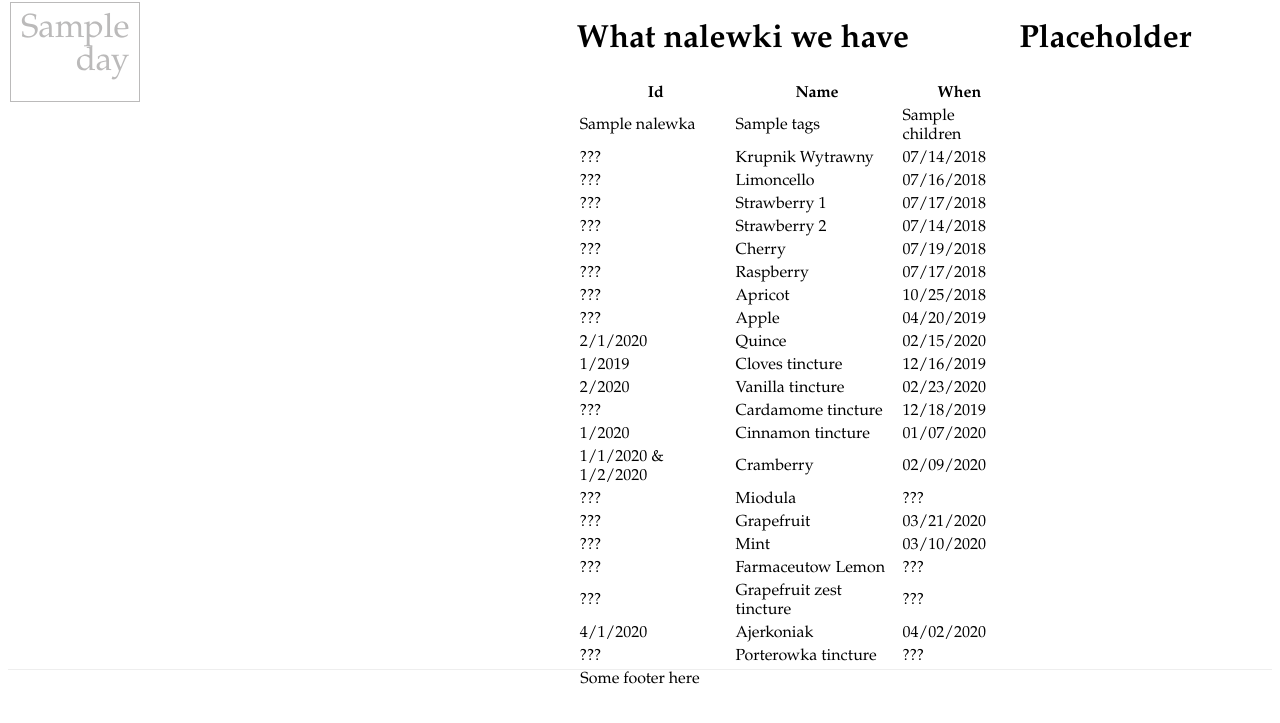
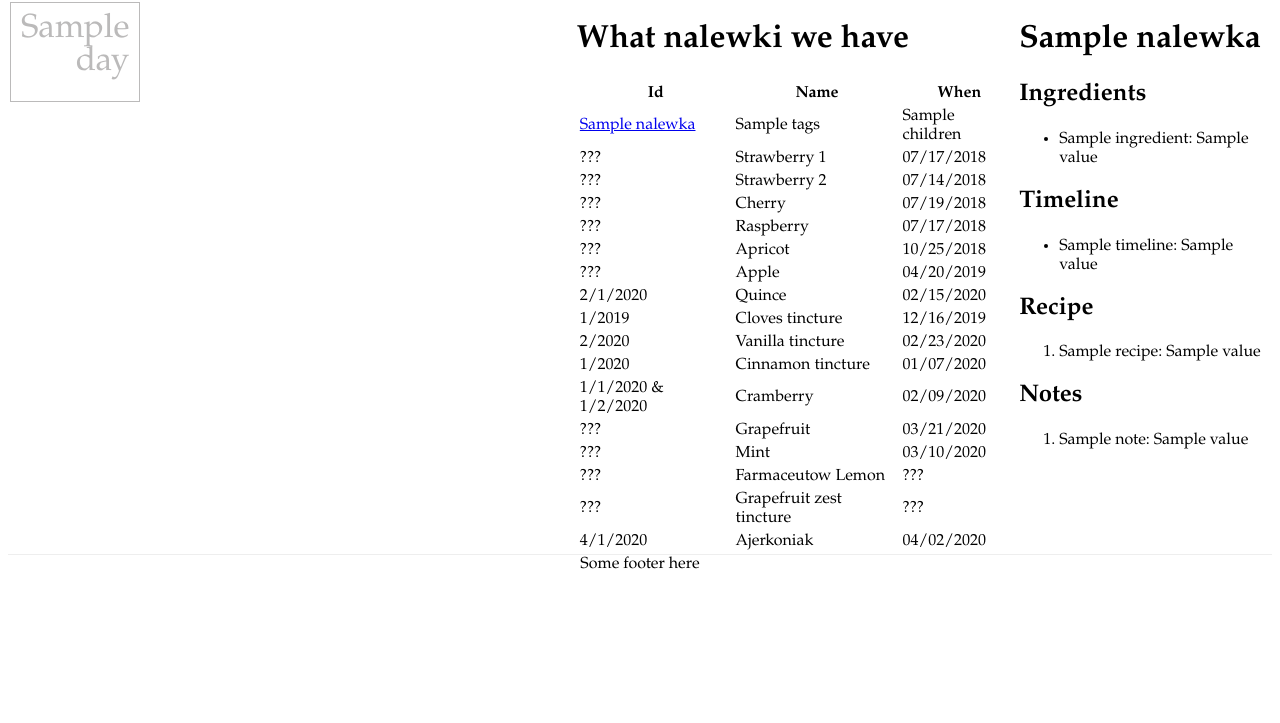
Before and after one commit to kroldawi/Reminder, a Flask app: template app/blueprints/nalewki/templates/nalewki.html in a window 1280 px wide. Shown: the part 28-751 px from the top of the page. Run offline with Flask 2, Linux system fonts and the light colour scheme; the template is opened without the code that fills it: most values are stand-ins (such as "Sample title", 1, 10 or a date in 2020).

Commit message:
Working wit hgnalewki

```diff
--- a/app/blueprints/documents/service.py
+++ b/app/blueprints/documents/service.py
@@ -18,7 +18,8 @@ class DocumentsService():
                 , 'id': db_document.id
                 , 'tags': ' '.join(tag.name for tag in db_document.tags)
             }
-            for db_document in DOCUMENTS_DAO.get_all()
+            for db_document
+            in list(filter(lambda db_document: db_document.tags, DOCUMENTS_DAO.get_all()))
         ]
 
 
--- a/app/blueprints/nalewki/templates/nalewki.html
+++ b/app/blueprints/nalewki/templates/nalewki.html
@@ -6,22 +6,12 @@
         <tr><th>Id</th><th>Name</th><th>When</th></tr>
         {% for nalewka in nalewki %}
             <tr>
-                <td>{{ nalewka.name }}</td>
+                <td><a href="{{ url_for('.nalewka', id = nalewka.id) }}">{{ nalewka.name }}</a></td>
                 <td>{{ nalewka.tags }}</td>
                 <td>{{ nalewka.children }}</td>
             </tr>
         {% endfor %}
 
-            <tr>
-                <td>???</td>
-                <td>Krupnik Wytrawny</td>
-                <td>07/14/2018</td>
-            </tr>
-            <tr>
-                <td>???</td>
-                <td>Limoncello</td>
-                <td>07/16/2018</td>
-            </tr>
             <tr>
                 <td>???</td>
                 <td>Strawberry 1</td>
@@ -68,11 +58,6 @@
                 <td>02/23/2020</td>
             </tr>
             <tr>
-                <td>???</td>
-                <td>Cardamome tincture</td>
-                <td>12/18/2019</td>
-            </tr>
-            <tr>
                 <td>1/2020</td>
                 <td>Cinnamon tincture</td>
                 <td>01/07/2020</td>
@@ -81,11 +66,6 @@
                 <td>1/1/2020 & 1/2/2020</td>
                 <td>Cramberry</td>
                 <td>02/09/2020</td>
-            </tr>
-            <tr>
-                <td>???</td>
-                <td>Miodula</td>
-                <td>???</td>
             </tr>
             <tr>
                 <td>???</td>
@@ -112,14 +92,37 @@
                 <td>Ajerkoniak</td>
                 <td>04/02/2020</td>
             </tr>
-            <tr>
-                <td>???</td>
-                <td>Porterowka tincture</td>
-                <td>???</td>
-            </tr>
     </table>
 {% endblock %}
 
 {% block app_content_right %}
-    <h1>Placeholder</h1>
+    <h1>{{ nalewka['name'] }}</h1>
+
+    <h2>Ingredients</h2>
+    <ul>
+        {% for ingredient in nalewka['ingredients'] %}
+            <li>{{ ingredient.name }}: {{ ingredient.value }}</li>
+        {% endfor %}
+    </ul>
+
+    <h2>Timeline</h2>
+    <ul>
+        {% for timeline in nalewka['timeline'] %}
+            <li>{{ timeline.name }}: {{ timeline.value }}</li>
+        {% endfor %}
+    </ul>
+
+    <h2>Recipe</h2>
+    <ol>
+        {% for recipe in nalewka['recipe'] %}
+            <li>{{ recipe.name }}: {{ recipe.value }}</li>
+        {% endfor %}
+    </ol>
+
+    <h2>Notes</h2>
+    <ol>
+        {% for note in nalewka['notes'] %}
+            <li>{{ note.name }}: {{ note.value }}</li>
+        {% endfor %}
+    </ol>
 {% endblock %}
--- a/app/blueprints/tags/api.py
+++ b/app/blueprints/tags/api.py
@@ -9,11 +9,13 @@ from app.blueprints.tags.forms import AddTagForm, DeleteTagForm
 
 TAGS_SERVICE = TagsService()
 
+
 def get_cal(current_date):
     first_day = date(current_date.year, current_date.month, 1)
     first_day -= timedelta(days=first_day.isoweekday())
 
     return [[first_day + timedelta(days = i + j * 7) for i in range(7)] for j in range(6)]
+
 
 @bp.route('/add_tag', methods = ['GET', 'POST'])
 def add_tag():
@@ -24,7 +26,6 @@ def add_tag():
     if add_form.validate_on_submit():
         TAGS_SERVICE.add_tag({'name': add_form.name.data})
         return redirect(url_for('tags.add_tag'))
-
 
     return render_template('tags.html' \
         , add_form = add_form \
--- a/app/blueprints/tags/service.py
+++ b/app/blueprints/tags/service.py
@@ -8,6 +8,7 @@ from app.models import Event
 from app.daos import TagsDao
 
 TAGS_DAO = TagsDao()
+
 
 class TagsService():
     def get_all_tags(self):
```
Also changed, not shown: app/blueprints/nalewki/api.py (+13 -6 lines), app/blueprints/nalewki/service.py (+17 -4 lines).
